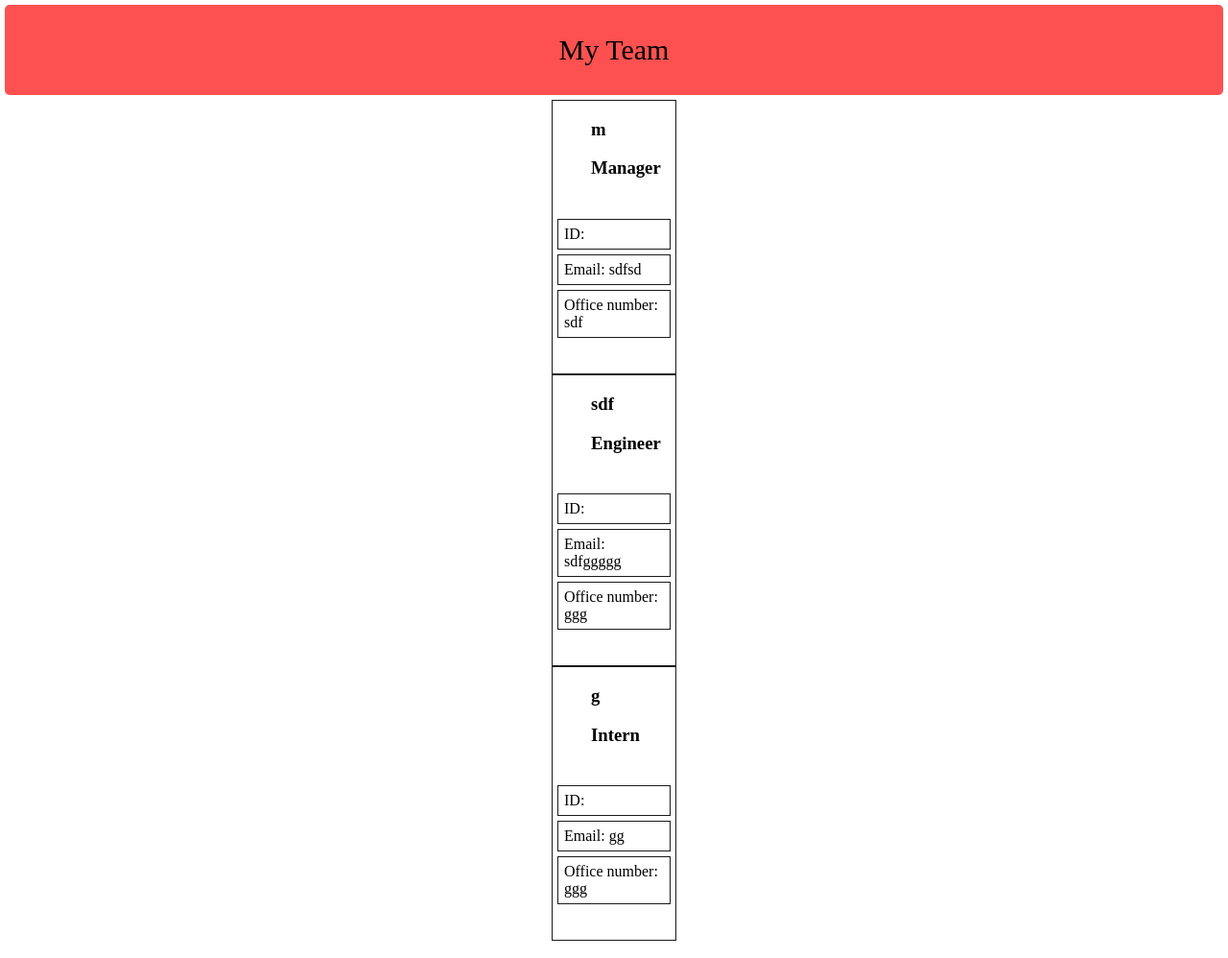
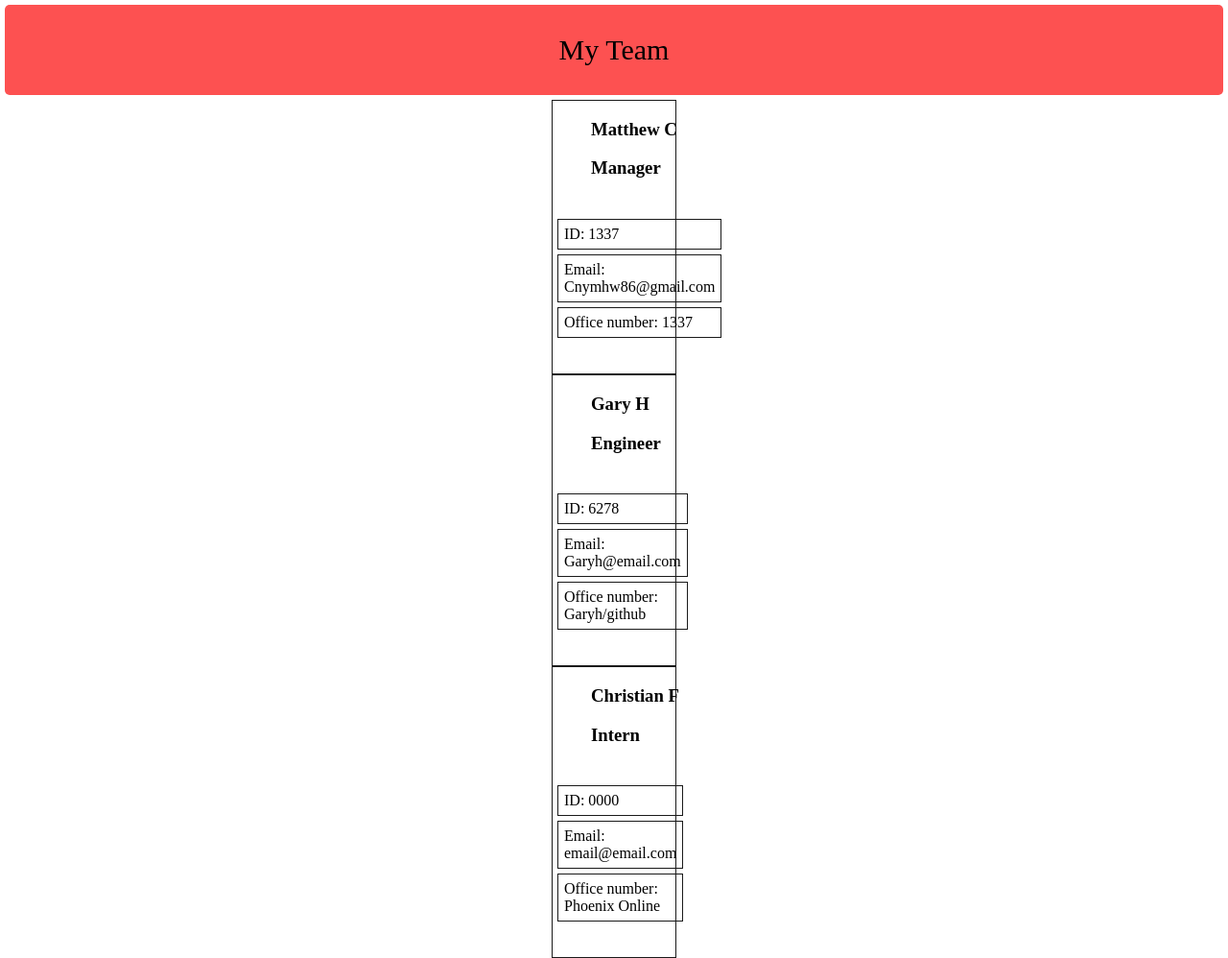
Before and after one commit to MatthewC86/team-info, a website: page index.html in a window 1280 px wide. Shown: the whole page at 96% size. Drawn offline with Linux system fonts and the light colour scheme.

Commit message:
added files

```diff
--- a/index.html
+++ b/index.html
@@ -13,11 +13,11 @@
             <div class='container'>
                 <div class='card'>
                     <ul>
-                        <h3 class='card-text' id='employee-name'>m</h3>
+                        <h3 class='card-text' id='employee-name'>Matthew C</h3>
                         <h3 class='card-text' id='occupation'>Manager</h3></ul><br>
-                        <ol class='card-footer' id='id'>ID: </ol>
-                        <ol class='card-footer' id='email'>Email: sdfsd</ol>
-                        <ol class='card-footer' id='office-number'>Office number: sdf</ol>
+                        <ol class='card-footer' id='id'>ID: 1337</ol>
+                        <ol class='card-footer' id='email'>Email: Cnymhw86@gmail.com</ol>
+                        <ol class='card-footer' id='office-number'>Office number: 1337</ol>
                     </ul>
                 </div>
             </div>
@@ -25,11 +25,11 @@
         <div class='container'>
             <div class='card'>
                 <ul>
-                    <h3 class='card-text' id='employee-name'>sdf</h3>
+                    <h3 class='card-text' id='employee-name'>Gary H</h3>
                     <h3 class='card-text' id='occupation'>Engineer</h3></ul><br>
-                    <ol class='card-footer' id='id'>ID: </ol>
-                    <ol class='card-footer' id='email'>Email: sdfggggg</ol>
-                    <ol class='card-footer' id='office-number'>Office number: ggg</ol>
+                    <ol class='card-footer' id='id'>ID: 6278</ol>
+                    <ol class='card-footer' id='email'>Email: Garyh@email.com</ol>
+                    <ol class='card-footer' id='office-number'>Office number: Garyh/github</ol>
                 </ul>
             </div>
         </div>
@@ -37,11 +37,11 @@
         <div class='container'>
             <div class='card'>
                 <ul>
-                    <h3 class='card-text' id='employee-name'>g</h3>
+                    <h3 class='card-text' id='employee-name'>Christian F</h3>
                     <h3 class='card-text' id='occupation'>Intern</h3></ul><br>
-                    <ol class='card-footer' id='id'>ID: </ol>
-                    <ol class='card-footer' id='email'>Email: gg</ol>
-                    <ol class='card-footer' id='office-number'>Office number: ggg</ol>
+                    <ol class='card-footer' id='id'>ID: 0000</ol>
+                    <ol class='card-footer' id='email'>Email: email@email.com</ol>
+                    <ol class='card-footer' id='office-number'>Office number: Phoenix Online</ol>
                 </ul>
             </div>
         </div>
```
